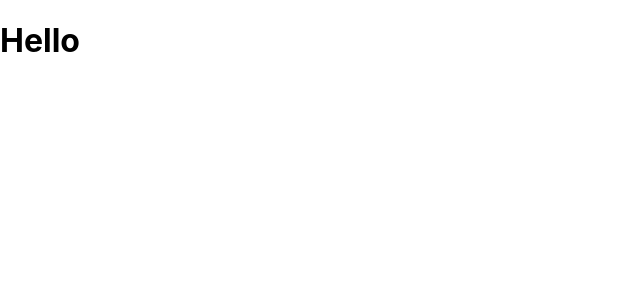
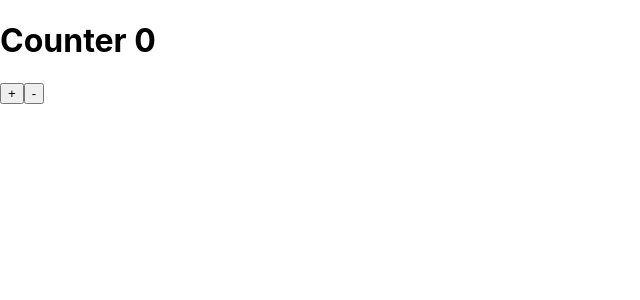
Before and after one commit to BeataJ/redux-learn, a React (Create React App) app: page / in a window 1280 px wide. Shown: the top 300 px of the page, without its empty margins (0-640 px from the left). Built offline with nearby package versions, Linux system fonts and the light colour scheme.

Commit message:
add buttons

```diff
--- a/src/App.js
+++ b/src/App.js
@@ -1,12 +1,19 @@
 import React from 'react';
-
+import { useSelector } from 'react-redux';
 
 
 function App() {
+  const counter = useSelector(state => state.counter);
+  const isLogged = useSelector(state => state.isLogged);
+
   return (
     <div className="App">
 
-      <h1>Hello</h1>
+      <h1>Counter {counter}</h1>
+      <button>+</button>
+      <button>-</button>
+
+      { isLogged ? <h3>Valuable information I Shoudn't see</h3> : ''}
 
     </div>
   );
```
